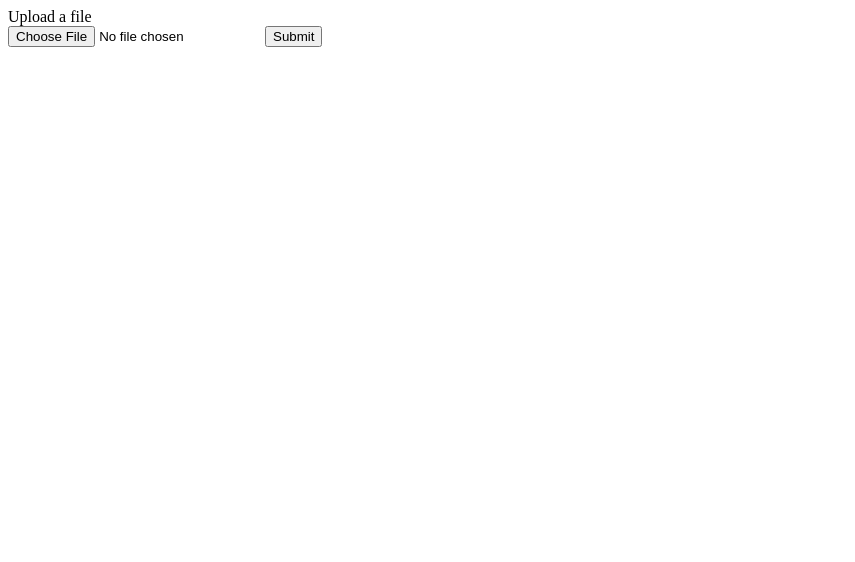
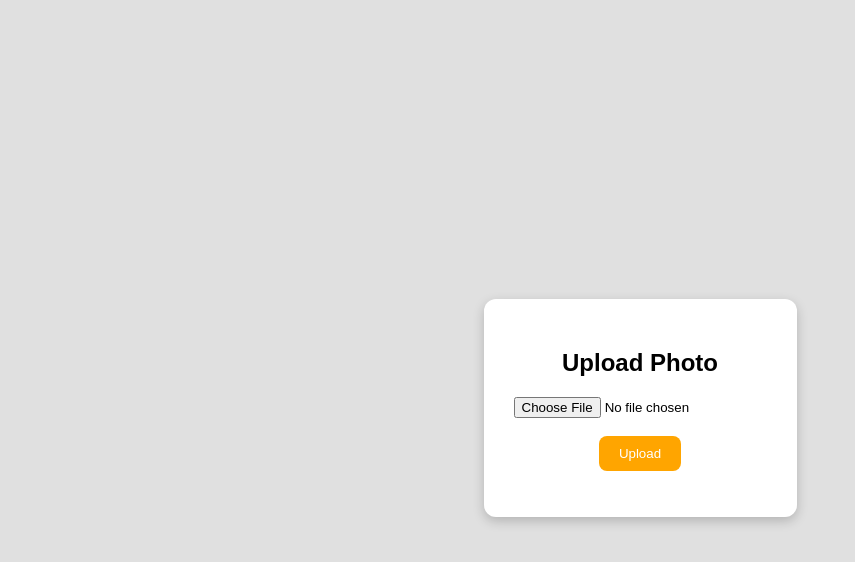
Before and after one commit to photo-uplo/photo-uplo.github.io, a plain HTML site: page index.html in a window 1280 px wide. Shown: the whole page, without its empty margins (0-855 px from the left). Drawn offline with nearby package versions, Linux system fonts and the light colour scheme.

Commit message:
Update index.html

```diff
--- a/index.html
+++ b/index.html
@@ -1,33 +1,48 @@
 <!DOCTYPE html>
-<html>
+<html lang="en">
+<head>
+<meta charset="UTF-8">
+<title>Upload Photo to Google Drive</title>
+<style>
+  body { background:#e0e0e0; font-family:Arial; display:flex; justify-content:center; align-items:center; height:100vh; }
+  .box { background:white; padding:30px; border-radius:12px; text-align:center; box-shadow:0 4px 12px rgba(0,0,0,0.2); }
+  button { background:orange; border:none; padding:10px 20px; border-radius:8px; color:white; cursor:pointer; }
+  button:hover { background:darkorange; }
+</style>
+</head>
+<body>
+<div class="box">
+  <h2>Upload Photo</h2>
+  <input type="file" id="fileInput" accept="image/*"><br><br>
+  <button onclick="upload()">Upload</button>
+  <p id="status"></p>
+</div>
 
-<head>
-    <title>Sample script for uploading file to Google Drive without authorization</title>
-    <script src="https://ajax.googleapis.com/ajax/libs/jquery/1.12.4/jquery.js"></script>
-</head>
+<script>
+async function upload() {
+  const fileInput = document.getElementById('fileInput');
+  const status = document.getElementById('status');
 
-<body>
-    <form action="https://script.google.com/macros/s/AKfycbzXAx4ERdJCLuM5T8WStuO_Pwh72ldNj1CxgHFcZCP5UYjpD6VXZeV-nKT9byvnSxMS/exec" id="form" method="post">
-        Upload a file
-        <div id="data"></div>
-        <input name="file" id="uploadfile" type="file">
-        <input id="submit" type="submit">
-    </form>
-    <script>
-    $('#uploadfile').on("change", function() {
-        var file = this.files[0];
-        var fr = new FileReader();
-        fr.fileName = file.name;
-        fr.onload = function(e) {
-            e.target.result
-            html = '<input type="hidden" name="data" value="' + e.target.result.replace(/^.*,/, '') + '" >';
-            html += '<input type="hidden" name="mimetype" value="' + e.target.result.match(/^.*(?=;)/)[0] + '" >';
-            html += '<input type="hidden" name="filename" value="' + e.target.fileName + '" >';
-            $("#data").empty().append(html);
-        }
-        fr.readAsDataURL(file);
-    });
-    </script>
+  if (!fileInput.files.length) {
+    status.textContent = 'Select a file first';
+    return;
+  }
+
+  const formData = new FormData();
+  formData.append('file', fileInput.files[0]);
+
+  status.textContent = 'Uploading...';
+
+  const scriptURL = 'https://script.google.com/macros/s/AKfycbyVlSa-kduWTsNEpJ9o_7kwdHnCJq5Jn4zXQeZBEE34VOMTIIHOvhKV4HeMZZ6iRXGt/exec'; // Replace with your Apps Script URL
+
+  try {
+    const response = await fetch(scriptURL, { method: 'POST', body: formData });
+    const text = await response.text();
+    status.innerHTML = text;
+  } catch(err) {
+    status.textContent = 'Error: ' + err.message;
+  }
+}
+</script>
 </body>
-
 </html>
```
